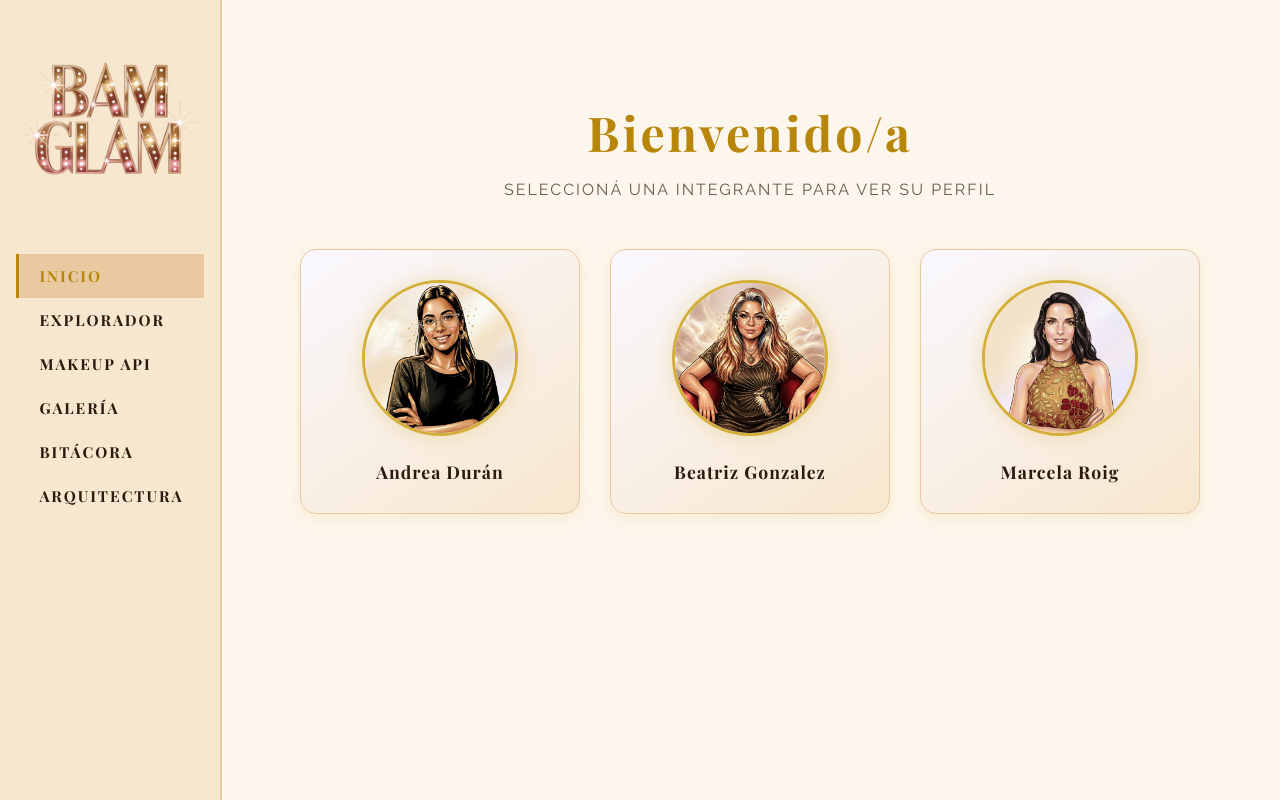
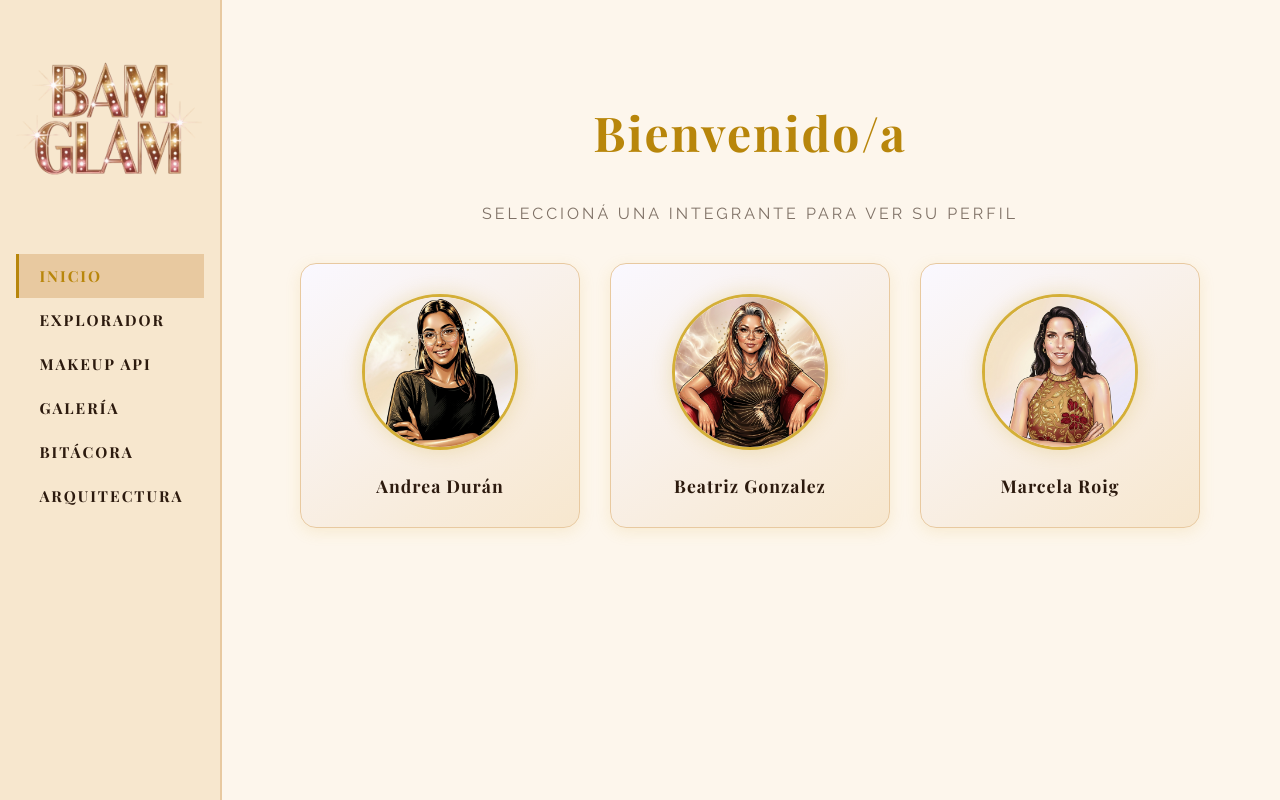
Before and after one commit to roigmar/tp2-fronted-22, a React (Vite) app: page / in a window 1280 px wide. Built offline with nearby package versions, Linux system fonts and the light colour scheme.

Commit message:
add: modificacion de estilos

```diff
--- a/src/views/Api/Api.css
+++ b/src/views/Api/Api.css
@@ -12,9 +12,9 @@
     font-family: 'Playfair Display', serif;
     font-size: 3rem;
     color: var(--dorado);
-    letter-spacing: 3px;
     text-align: center;
-    margin-bottom: 10px;
+    margin-bottom: 40px;
+    letter-spacing: 2px;
 }
 
 .api-subtitulo {
--- a/src/views/Explorador/Explorador.css
+++ b/src/views/Explorador/Explorador.css
@@ -9,9 +9,9 @@
     font-family: 'Playfair Display', serif;
     font-size: 3rem;
     color: var(--dorado);
-    letter-spacing: 3px;
     text-align: center;
-    margin-bottom: 10px;
+    margin-bottom: 40px;
+    letter-spacing: 2px;
 }
 
 .explorador-subtitulo {
--- a/src/views/Galeria/Galeria.css
+++ b/src/views/Galeria/Galeria.css
@@ -5,7 +5,7 @@
 
 .galeria-titulo {
     font-family: 'Playfair Display', serif;
-    font-size: 2.5rem;
+    font-size: 3rem;
     color: var(--dorado);
     text-align: center;
     margin-bottom: 40px;
@@ -13,12 +13,12 @@
 }
 .galeria-subtitulo {
     font-family: 'Raleway', sans-serif;
-    font-size: 1.2rem;
-    color: var(--dorado);
     text-align: center;
-    margin-bottom: 30px;
-    letter-spacing: 1px;
+    letter-spacing: 3px;
     text-transform: uppercase;
+    color: var(--texto-oscuro);
+    opacity: 0.6;
+    margin-bottom: 40px;
 }
 
 /* ===== GRID ===== */
@@ -87,6 +87,10 @@
         padding: 15px;
     }
 
+    .galeria-titulo{
+        font-size: 2rem;
+    }
+
     .galeria-grid {
         grid-template-columns: repeat(auto-fill, minmax(140px, 1fr));
         gap: 10px;
--- a/src/views/Home/Home.css
+++ b/src/views/Home/Home.css
@@ -8,18 +8,19 @@
     font-family: 'Playfair Display', serif;
     font-size: 3rem;
     color: var(--dorado);
-    letter-spacing: 3px;
-    margin-bottom: 10px;
+    text-align: center;
+    margin-bottom: 40px;
+    letter-spacing: 2px;
 }
 
 .home-subtitulo {
     font-family: 'Raleway', sans-serif;
+    text-align: center;
+    letter-spacing: 3px;
+    text-transform: uppercase;
     color: var(--texto-oscuro);
-    font-size: 1rem;
-    letter-spacing: 2px;
-    text-transform: uppercase;
-    margin-bottom: 50px;
-    opacity: 0.7;
+    opacity: 0.6;
+    margin-bottom: 40px;
 }
 
 /* ===== GRID ===== */
--- a/src/views/Perfil/Perfil.css
+++ b/src/views/Perfil/Perfil.css
@@ -116,6 +116,6 @@
     }
 
     .perfil-nombre {
-        font-size: 1.8rem;
+        font-size: 2rem;
     }
 }
```
